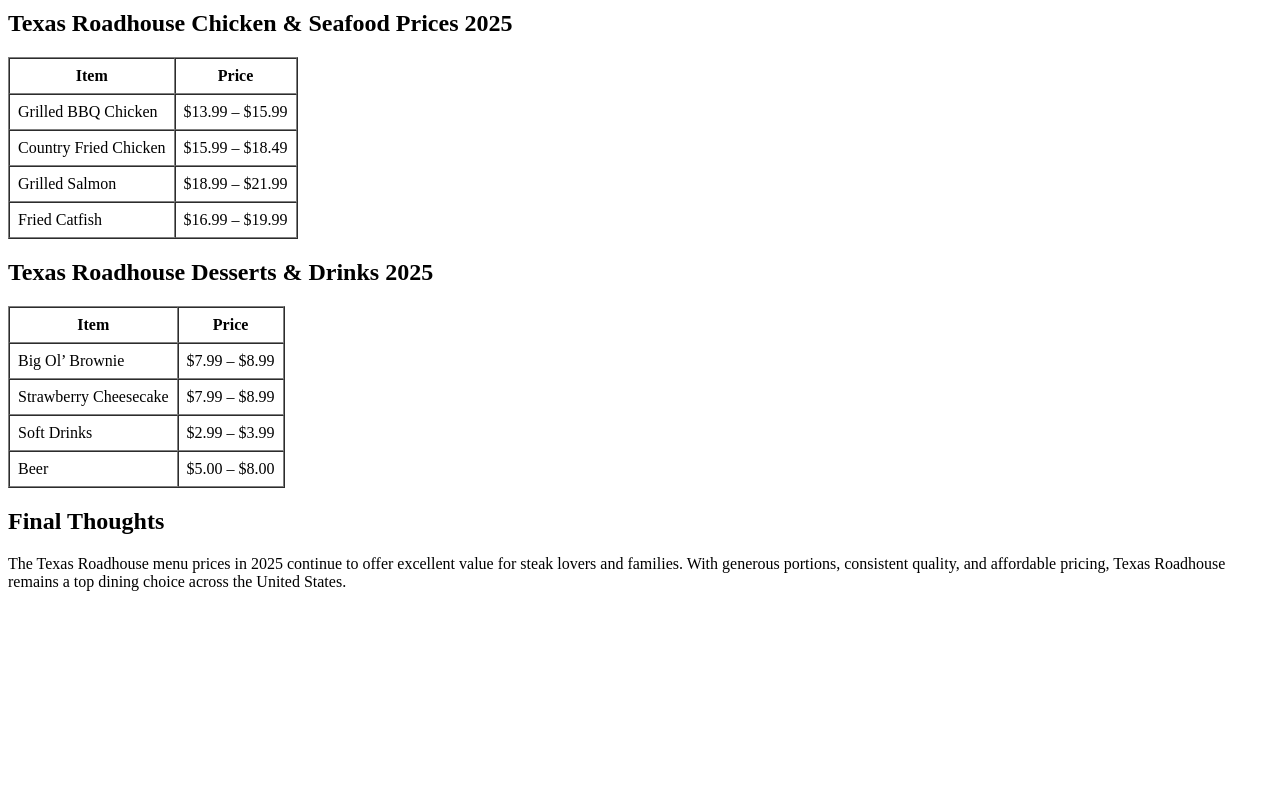
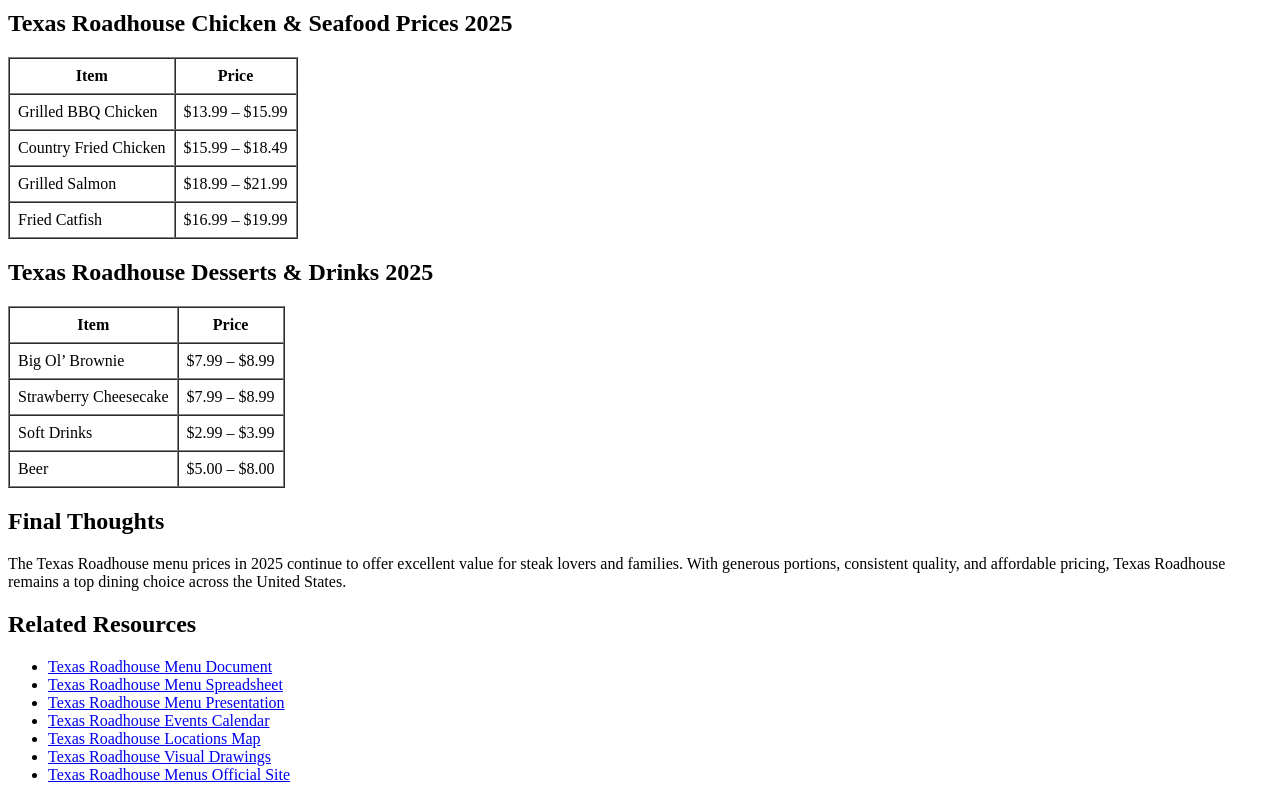
Before and after one commit to amagistv/texas-roadhouse-menu-prices, a plain HTML site: page index.html in a window 1280 px wide. Shown: the part 1032-1832 px from the top of the page. Before the commit the page ends 1639 px from the top, so only its background shows below. Drawn offline with Linux system fonts and the light colour scheme.

Commit message:
index.html

```diff
--- a/index.html
+++ b/index.html
@@ -106,6 +106,53 @@
 <p>
 The Texas Roadhouse menu prices in 2025 continue to offer excellent value for steak lovers and families. With generous portions, consistent quality, and affordable pricing, Texas Roadhouse remains a top dining choice across the United States.
 </p>
+<h2>Related Resources</h2>
+
+<ul>
+  <li>
+    <a href="https://docs.google.com/document/d/e/2PACX-1vRXKheSryLZiVTe4Mk2h_8kfjit1RWMO-fJ4rquCriZtZNyJd_px6o-lWCK14xglnNziXWXGQYyXc6-/pub" target="_blank" rel="noopener">
+      Texas Roadhouse Menu Document
+    </a>
+  </li>
+
+  <li>
+    <a href="https://docs.google.com/spreadsheets/d/e/2PACX-1vSAz9nYwgKg1reUTxP8Wl5yz1T7QiuzWX0xu25XhCOvR7-AMZu7ALbvosVFlprXxzBRJ0l9pnED83Bo/pubhtml" target="_blank" rel="noopener">
+      Texas Roadhouse Menu Spreadsheet
+    </a>
+  </li>
+
+  <li>
+    <a href="https://docs.google.com/presentation/d/e/2PACX-1vQRpigsUUdW5QKZ1QABcI6JYEdImk8uWB0OUtlGS7kzjfSok9WvIT9tWva0wk7-ZeZMvqK0E5zlWud1/pub?start=false&loop=false&delayms=3000" target="_blank" rel="noopener">
+      Texas Roadhouse Menu Presentation
+    </a>
+  </li>
+
+  <li>
+    <a href="https://calendar.google.com/calendar/u/0/embed?src=rizwankhan0231351@gmail.com&ctz=UTC" target="_blank" rel="noopener">
+      Texas Roadhouse Events Calendar
+    </a>
+  </li>
+
+  <li>
+    <a href="https://www.google.com/maps/d/u/0/viewer?mid=1AiJFTyNqFjChp7F5HV9OnXCRThJfBck&ll=38.600012899999996%2C-100.61654959999998&z=17" target="_blank" rel="noopener">
+      Texas Roadhouse Locations Map
+    </a>
+  </li>
+
+  <li>
+    <a href="https://docs.google.com/drawings/d/1J2BDqklW5_jrQMP9pfazoluGVymZCUWsbFhwhnulBKs/edit?usp=sharing" target="_blank" rel="noopener">
+      Texas Roadhouse Visual Drawings
+    </a>
+  </li>
+
+  <li>
+    <a href="https://sites.google.com/view/texasroadhousemenues-com/home" target="_blank" rel="noopener">
+      Texas Roadhouse Menus Official Site
+    </a>
+  </li>
+</ul>
+
+
 
 </body>
 </html>
```
